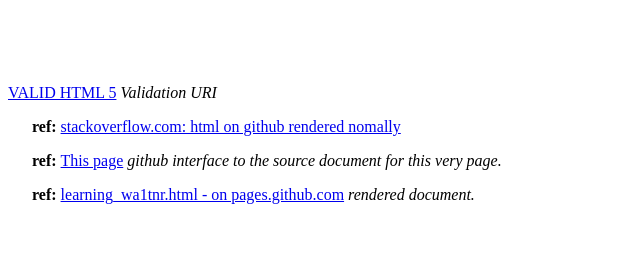
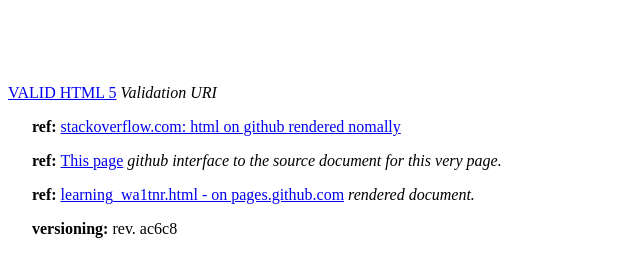
Before and after one commit to wa1tnr/wa1tnr.github.io, a plain HTML site: page Bookmarks/Learning/learning_wa1tnr.html in a window 1280 px wide. Shown: the whole page, without its empty margins (0-640 px from the left). Drawn offline with Linux system fonts and the light colour scheme.

Commit message:
modified:   Bookmarks/Learning/learning_wa1tnr.html revision/versionoing added.

```diff
--- a/Bookmarks/Learning/learning_wa1tnr.html
+++ b/Bookmarks/Learning/learning_wa1tnr.html
@@ -29,6 +29,13 @@
            ><a href=
     "https://wa1tnr.github.io/Bookmarks/Learning/learning_wa1tnr.html"
     >learning_wa1tnr.html - on pages.github.com</a> <em>rendered document.</em>
+
+
+
+
+        <p>&nbsp;&nbsp;&nbsp;&nbsp;&nbsp;&nbsp;<strong>versioning: </strong
+           >
+rev. ac6c8
         </p>
     </body>
 </html>
```
